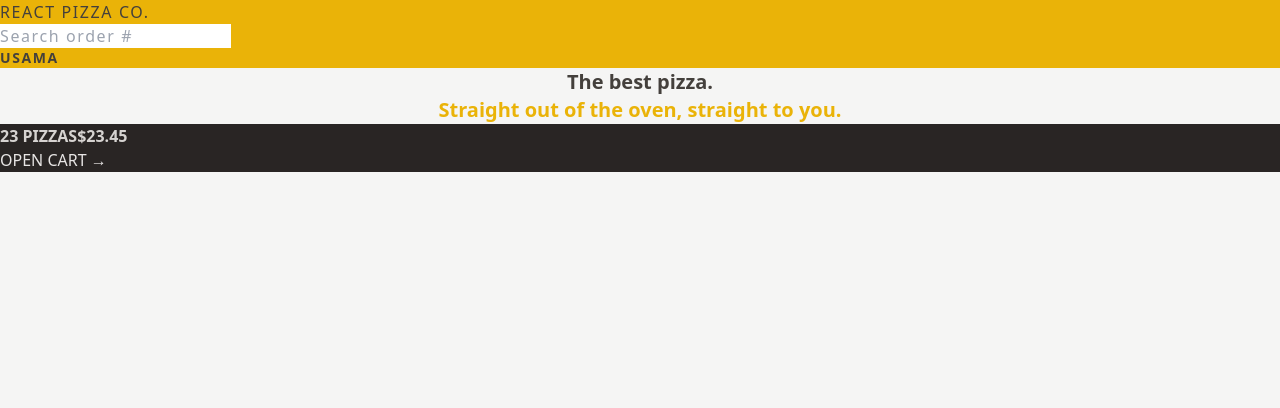
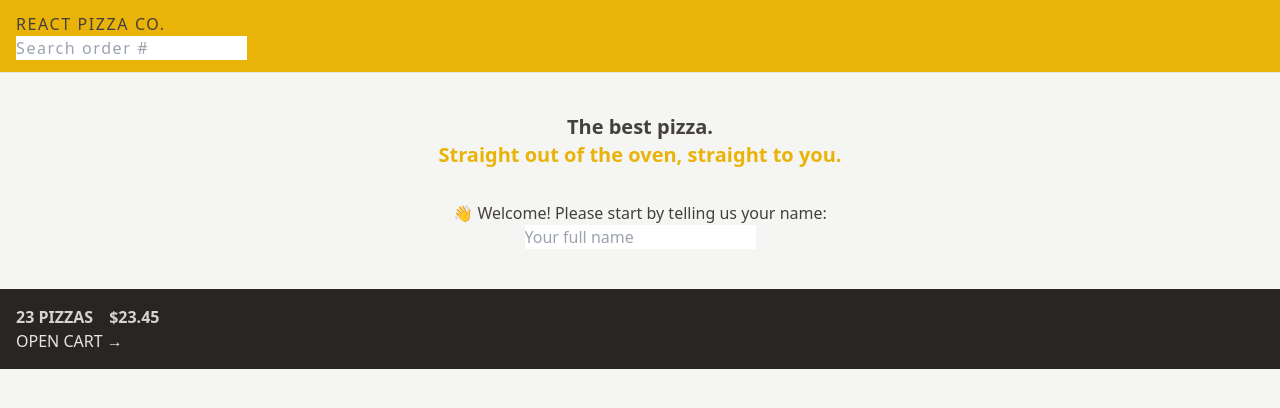
Before and after one commit to usama-365/react-pizza, a React (Vite) app: page / in a window 1280 px wide. Shown: the top 408 px of the page. Built offline with nearby package versions, Linux system fonts and the light colour scheme.

Commit message:
add box model styling

```diff
--- a/src/features/cart/CartOverview.tsx
+++ b/src/features/cart/CartOverview.tsx
@@ -2,8 +2,8 @@
 
 export default function CartOverview() {
   return (
-    <div className="bg-stone-800 uppercase text-stone-200">
-      <p className=" font-semibold text-stone-300">
+    <div className="bg-stone-800 p-4 uppercase text-stone-200">
+      <p className="space-x-4 font-semibold text-stone-300">
         <span>23 pizzas</span>
         <span>$23.45</span>
       </p>
--- a/src/features/user/Username.tsx
+++ b/src/features/user/Username.tsx
@@ -1,3 +1,3 @@
 export default function Username() {
-  return <div className="text-sm font-semibold">Usama</div>;
+  return <div className="hidden text-sm font-semibold">Usama</div>;
 }
--- a/src/ui/Header.tsx
+++ b/src/ui/Header.tsx
@@ -4,7 +4,7 @@
 
 export default function Header() {
   return (
-    <header className="bg-yellow-500 uppercase tracking-widest">
+    <header className="border-b border-stone-200 bg-yellow-500 px-4 py-3 uppercase tracking-widest">
       <Link to={"/"}>React Pizza Co.</Link>
       <SearchOrder />
       <Username />
--- a/src/ui/Home.tsx
+++ b/src/ui/Home.tsx
@@ -1,13 +1,16 @@
+import CreateUser from "../features/user/CreateUser";
+
 export default function Home() {
   return (
-    <div>
-      <h1 className="text-center text-xl font-semibold text-stone-700">
+    <div className="my-10 text-center">
+      <h1 className="mb-8 text-xl font-semibold text-stone-700">
         The best pizza.
         <br />
         <span className="text-yellow-500">
           Straight out of the oven, straight to you.
         </span>
       </h1>
+      <CreateUser />
     </div>
   );
 }
```
